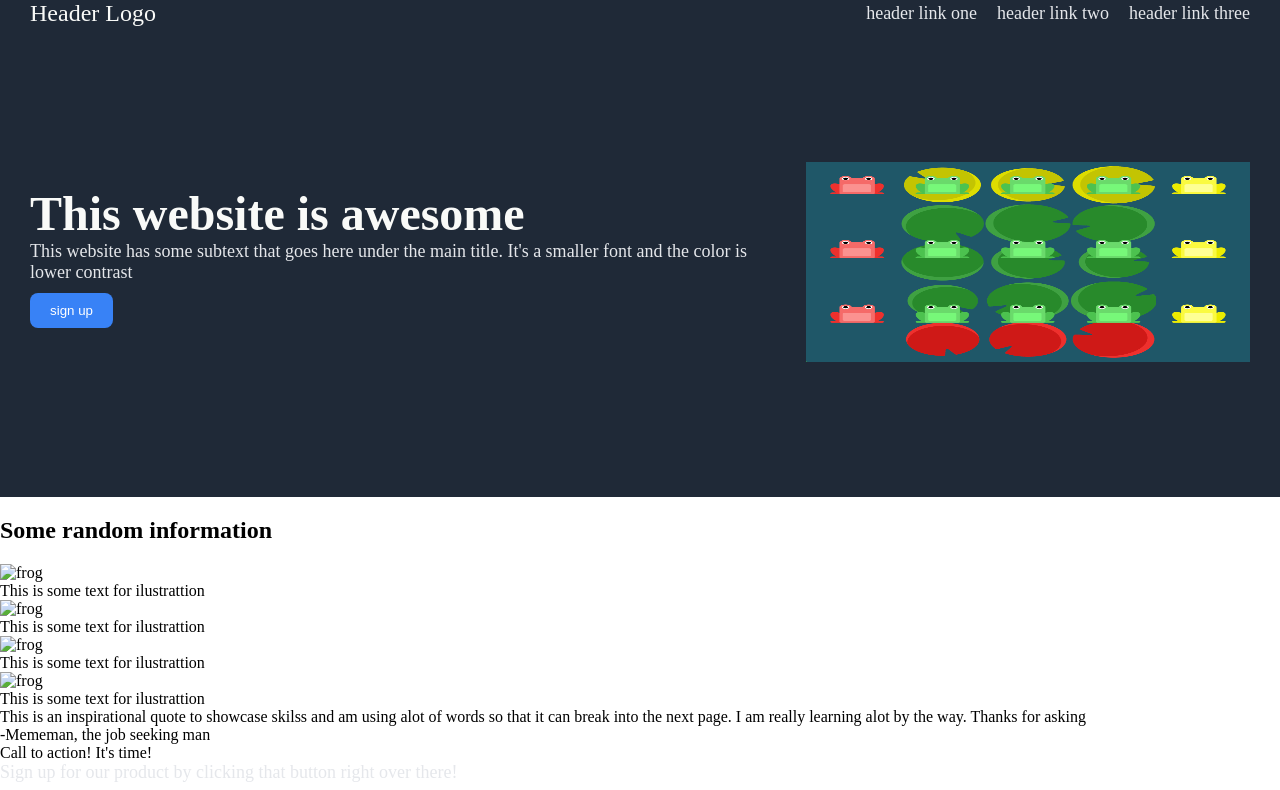
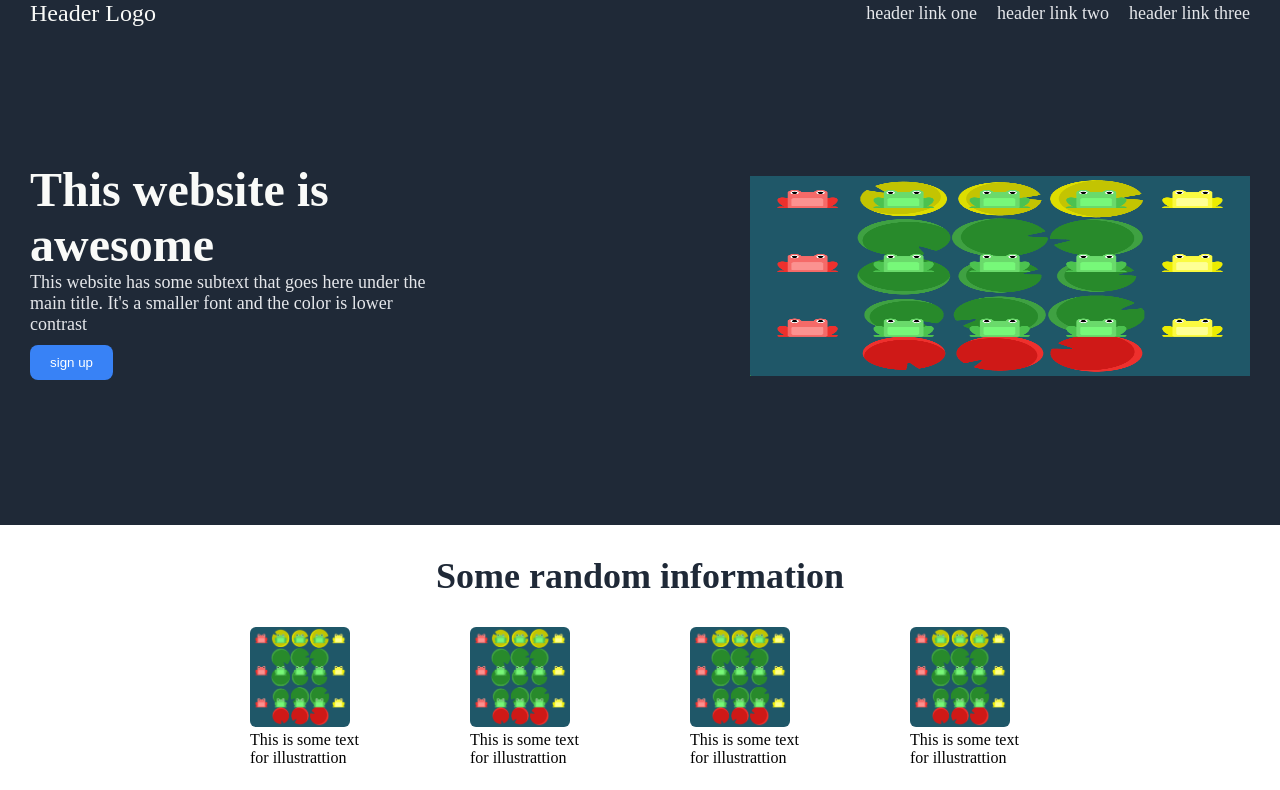
Before and after one commit to frank-mosigisi/HelloWorld, a plain HTML site: page index.html in a window 1280 px wide. Shown: the top 790 px of the page. Drawn offline with Linux system fonts and the light colour scheme.

Commit message:
styled imageSection with css to make it look pretty

```diff
--- a/index.html
+++ b/index.html
@@ -33,20 +33,20 @@
         <h2 class="randomHeader">Some random information</h2>
         <div class="imageSection">
             <div class="info">
-                <img src="../OnePageProject/pictures/Frogs1.png" alt="frog" height="100px" width="30px">
-                <div class="text">This is some text for ilustrattion</div>
+                <img src="../HelloWorld/pictures/Frogs1.png" alt="frog" height="100px" width="100px">
+                <div class="text">This is some text for illustrattion</div>
             </div>
             <div class="info">
-                <img src="../OnePageProject/pictures/Frogs1.png" alt="frog" height="100px" width="30px">
-                <div class="text">This is some text for ilustrattion</div>
+                <img src="../HelloWorld/pictures/Frogs1.png" alt="frog" height="100px" width="100px">
+                <div class="text">This is some text for illustrattion</div>
             </div>
             <div class="info">
-                <img src="../OnePageProject/pictures/Frogs1.png" alt="frog" height="100px" width="30px">
-                <div class="text">This is some text for ilustrattion</div>
+                <img src="../HelloWorld/pictures/Frogs1.png" alt="frog" height="100px" width="100px">
+                <div class="text">This is some text for illustrattion</div>
             </div>
             <div class="info">
-                <img src="../OnePageProject/pictures/Frogs1.png" alt="frog" height="100px" width="30px">
-                <div class="text">This is some text for ilustrattion</div>
+                <img src="../HelloWorld/pictures/Frogs1.png" alt="frog" height="100px" width="100px">
+                <div class="text">This is some text for illustrattion</div>
             </div>
         </div>
 
--- a/styles.css
+++ b/styles.css
@@ -47,12 +47,14 @@ ul{
     font-size: 48px;
     font-weight: bold;
     color: #f9FAF8;
+    width: 400px;
 }
 
 .specialText{
  font-size: 18px;
  color: #E5E7EB;
- padding-right: 50px;
+ /* padding-right: 50px; */
+ width: 400px;
 }
 
 button{
@@ -68,3 +70,30 @@ img {
     width: 500px;
     height: 200px;
   }
+
+.randomHeader{
+    font-size: 36px;
+    font-weight: bold;
+    color: #1F2937;
+    display: flex;
+    justify-content: center;
+}
+
+.info > img {
+    width: 100px;
+    height: 100px;
+    border-radius: 6px;
+
+}
+
+.imageSection{
+    display: flex;
+    justify-content: center;
+    padding-bottom: 100px;
+    gap: 100px;
+}
+
+.text{
+    width: 120px;
+    /* word-break: break-all; */
+}
```
